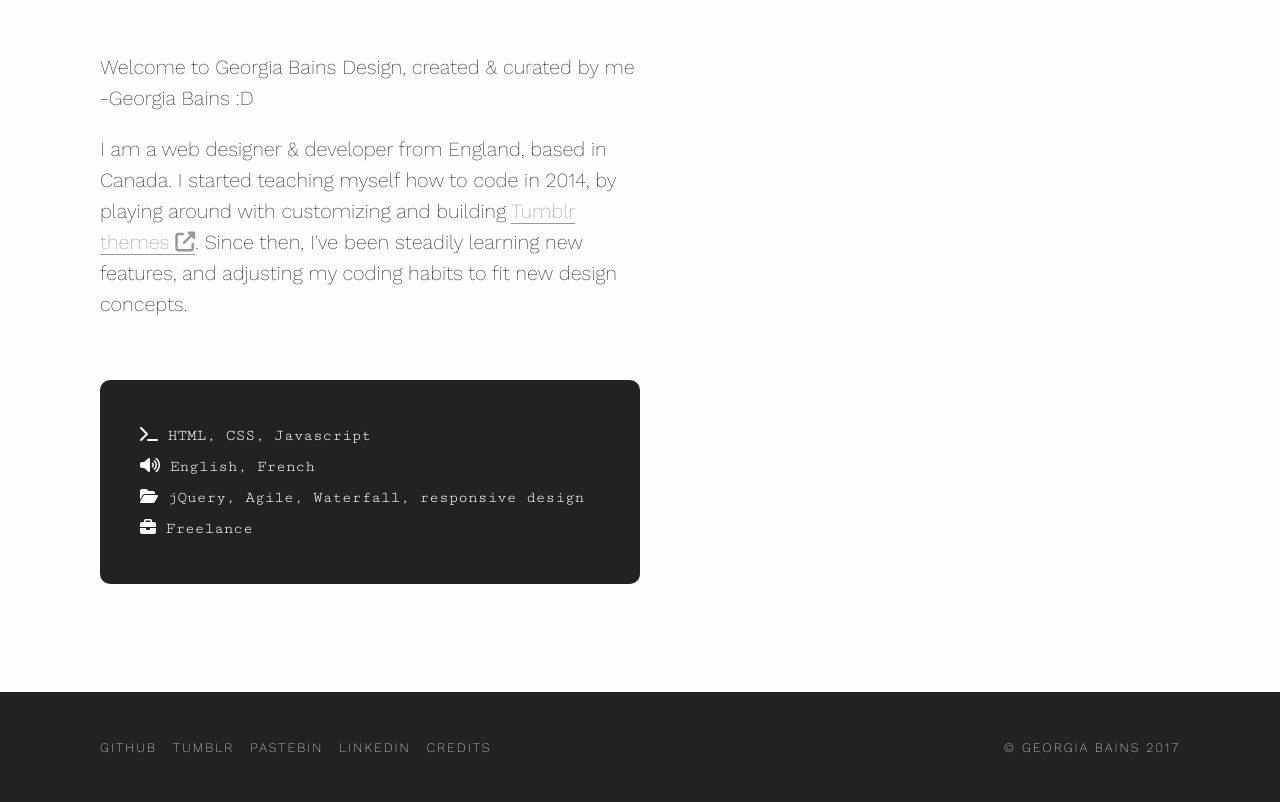
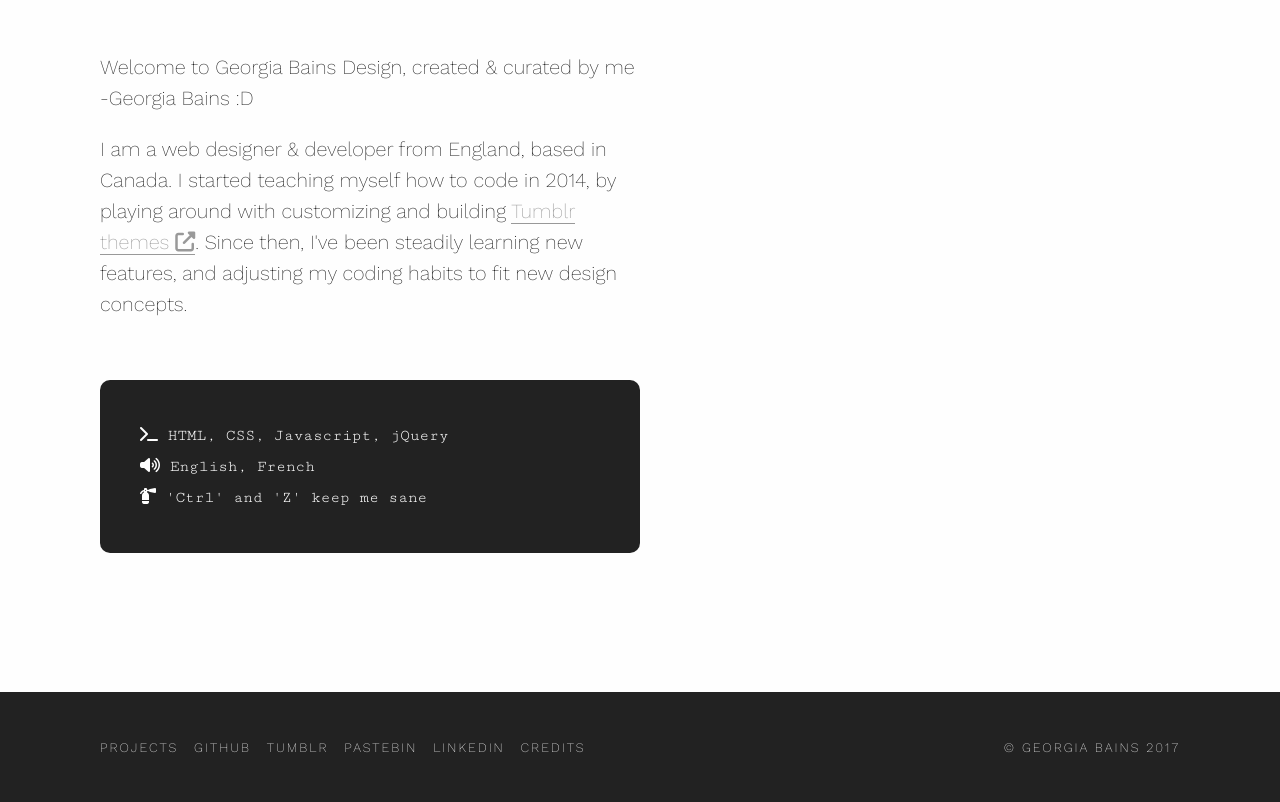
Before and after one commit to georgiabains/portfolio_old, a website: page index.html in a window 1280 px wide. Shown: the part 908-1710 px from the top of the page. Drawn offline with nearby package versions, Linux system fonts and the light colour scheme.

Commit message:
minor edits

```diff
--- a/index.html
+++ b/index.html
@@ -116,10 +116,9 @@
                 <p>I am a web designer & developer from England, based in Canada. I started teaching myself how to code in 2014, by playing around with customizing and building <a href="http://wonderfullythemes.tumblr.com" target="_blank">Tumblr themes <i class="fa fa-external-link"></i></a>. Since then, I've been steadily learning new features, and adjusting my coding habits to fit new design concepts.</p>
 
                 <ul>
-                    <li><i class="fa fa-terminal"></i> HTML, CSS, Javascript</li>
+                    <li><i class="fa fa-terminal"></i> HTML, CSS, Javascript, jQuery</li>
                     <li><i class="fa fa-volume-up"></i> English, French</li>
-                    <li><i class="fa fa-folder-open"></i> jQuery, Agile, Waterfall, responsive design</li>
-                    <li><i class="fa fa-briefcase"></i> Freelance</li>
+                    <li><i class="fa fa-fire-extinguisher"></i> 'Ctrl' and 'Z' keep me sane</li>
                 </ul>
 
 
@@ -194,6 +193,7 @@
 
                 <ul class="links">
 
+                    <li><a href="/projects.html">projects</a></li>
                     <li><a href="https://github.com/georgiabains" target="_blank">github</a></li>
                     <li><a href="http://wonderfullythemes.tumblr.com" target="_blank">tumblr</a></li>
                     <li><a href="https://pastebin.com/u/themesbygeorgia" target="_blank">pastebin</a></li>
```
Also changed, not shown: credits.html (+1 -0 lines), js/scripts.min.js (+1 -1 lines), project_newlantis.html (+1 -0 lines), project_spotlight.html (+1 -0 lines), project_tse.html (+1 -0 lines), projects.html (+1 -0 lines).
